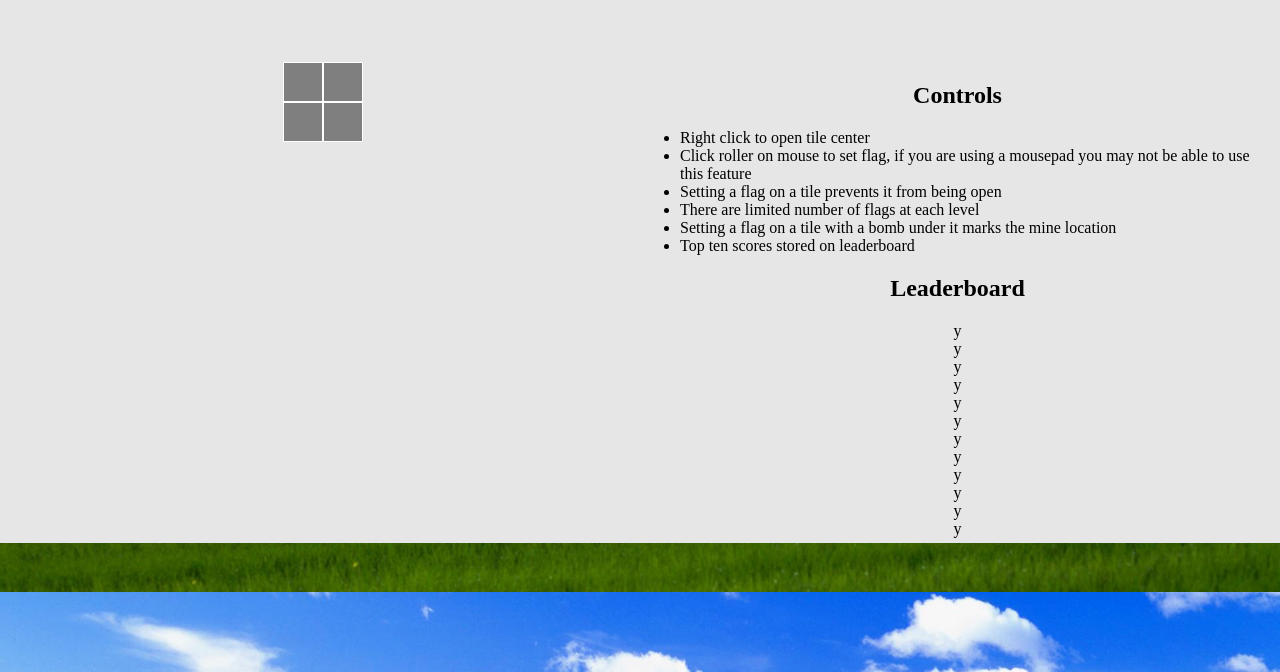
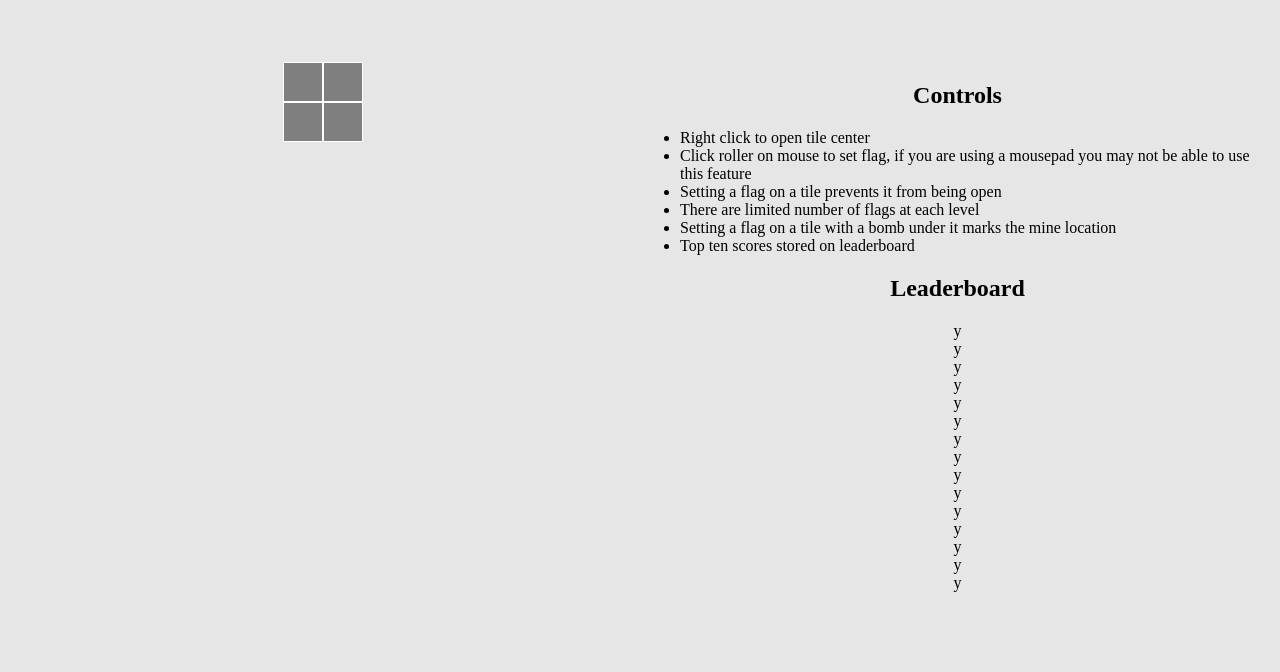
Before and after one commit to Foyin/Minesweeper, a website: page public/index.html in a window 1280 px wide. Shown: the part 128-800 px from the top of the page. Drawn offline with Linux system fonts and the light colour scheme.

Commit message:
Design changes

```diff
--- a/public/css/style.css
+++ b/public/css/style.css
@@ -106,8 +106,7 @@ div {
 }
 
 body{
-    background-image:    url(../images/bliss.jpg);
-    background-size: cover;
+    background-color: rgb(230, 230, 230);
     margin: 0;
 }
 
--- a/public/index.html
+++ b/public/index.html
@@ -63,6 +63,10 @@
                     <div>y</div>
                     <div>y</div>
                     <div>y</div>
+                    <div>y</div>
+                    <div>y</div>
+                    <div>y</div>
+
 
                 </div>
 
```
